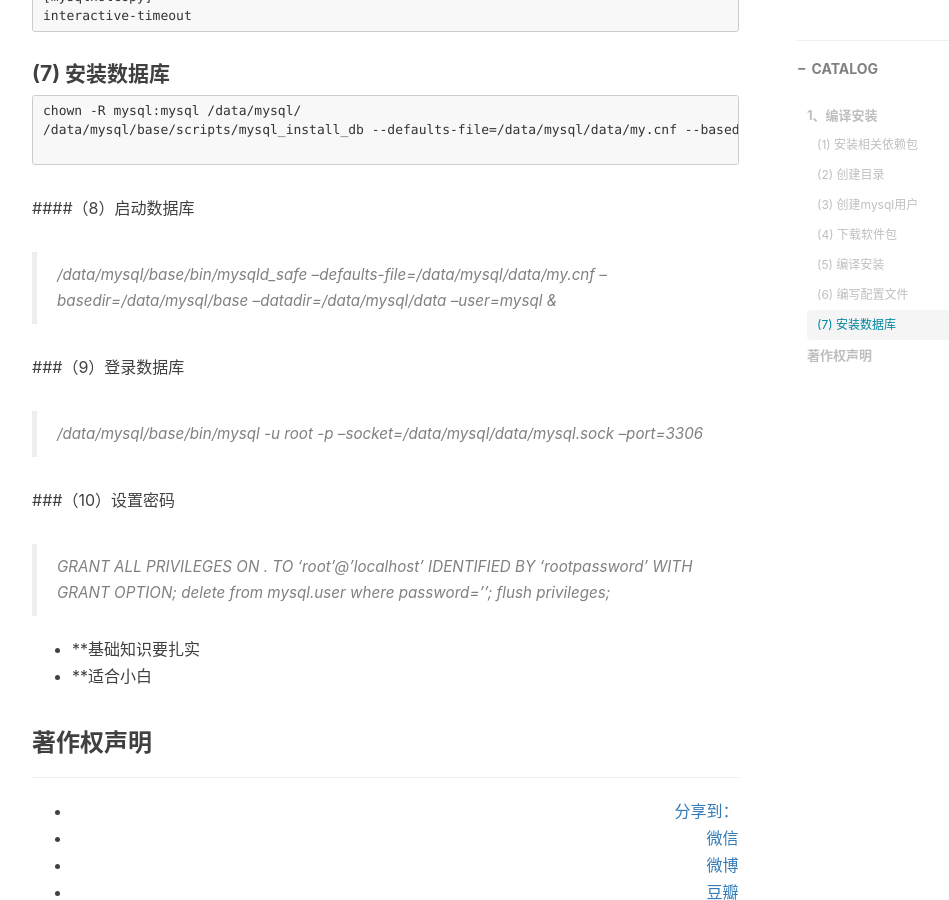
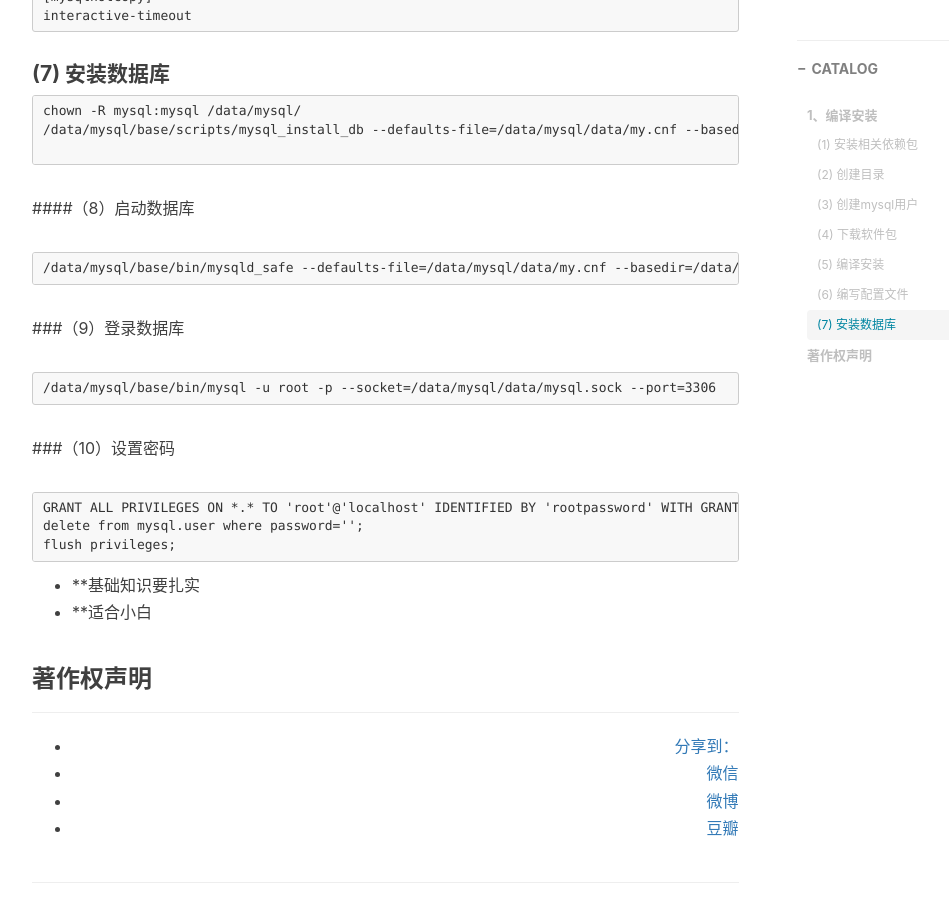
Before and after one commit to mysqlcode/mysqlcode.github.io, a Jekyll site: the page built from _posts/2016-04-27-mysql-install.markdown, in a window 1280 px wide and 900 px high, scrolled down 5002 px. Shown: the whole window, without its empty margins (233-1182 px from the left). Built offline with Jekyll 4.4.1, drawn with Linux system fonts in a browser that asks for light colours; nearby versions of some CDN libraries; comment, search, counter and statistics services are not loaded.

````diff
--- a/_posts/2016-04-27-mysql-install.markdown
+++ b/_posts/2016-04-27-mysql-install.markdown
@@ -260,18 +260,19 @@ chown -R mysql:mysql /data/mysql/
 
 ####（8）启动数据库
 
-> /data/mysql/base/bin/mysqld_safe --defaults-file=/data/mysql/data/my.cnf --basedir=/data/mysql/base --datadir=/data/mysql/data --user=mysql &
-
+```
+/data/mysql/base/bin/mysqld_safe --defaults-file=/data/mysql/data/my.cnf --basedir=/data/mysql/base --datadir=/data/mysql/data --user=mysql &
+```
 ###（9）登录数据库
-
-> /data/mysql/base/bin/mysql -u root -p --socket=/data/mysql/data/mysql.sock --port=3306
-
+```
+/data/mysql/base/bin/mysql -u root -p --socket=/data/mysql/data/mysql.sock --port=3306
+```
 ###（10）设置密码
-
-> GRANT ALL PRIVILEGES ON *.* TO 'root'@'localhost' IDENTIFIED BY 'rootpassword' WITH GRANT OPTION;
-> delete from mysql.user where password='';
-> flush privileges;
-
+```
+GRANT ALL PRIVILEGES ON *.* TO 'root'@'localhost' IDENTIFIED BY 'rootpassword' WITH GRANT OPTION;
+delete from mysql.user where password='';
+flush privileges;
+```
 - **基础知识要扎实
 - **适合小白
 
````
